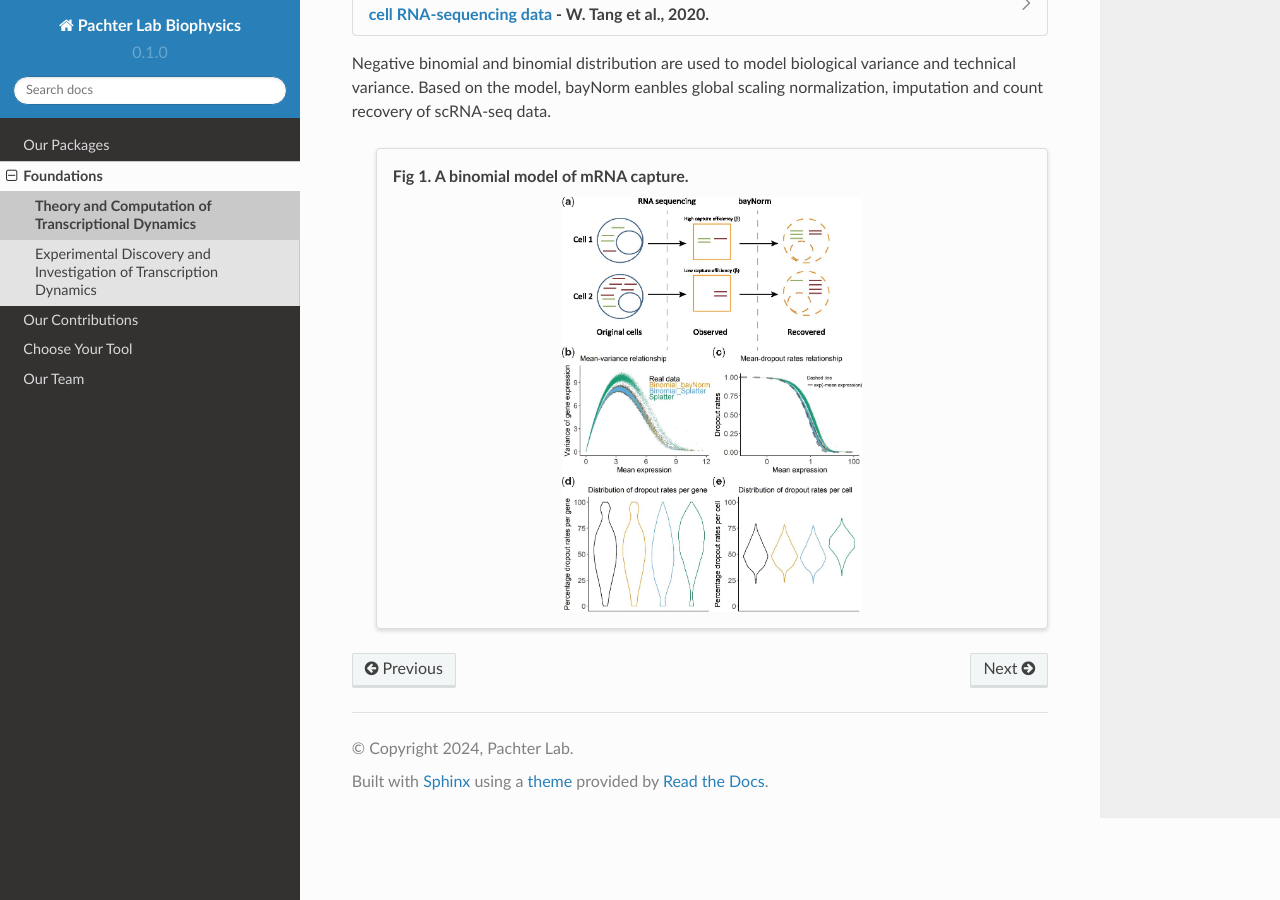
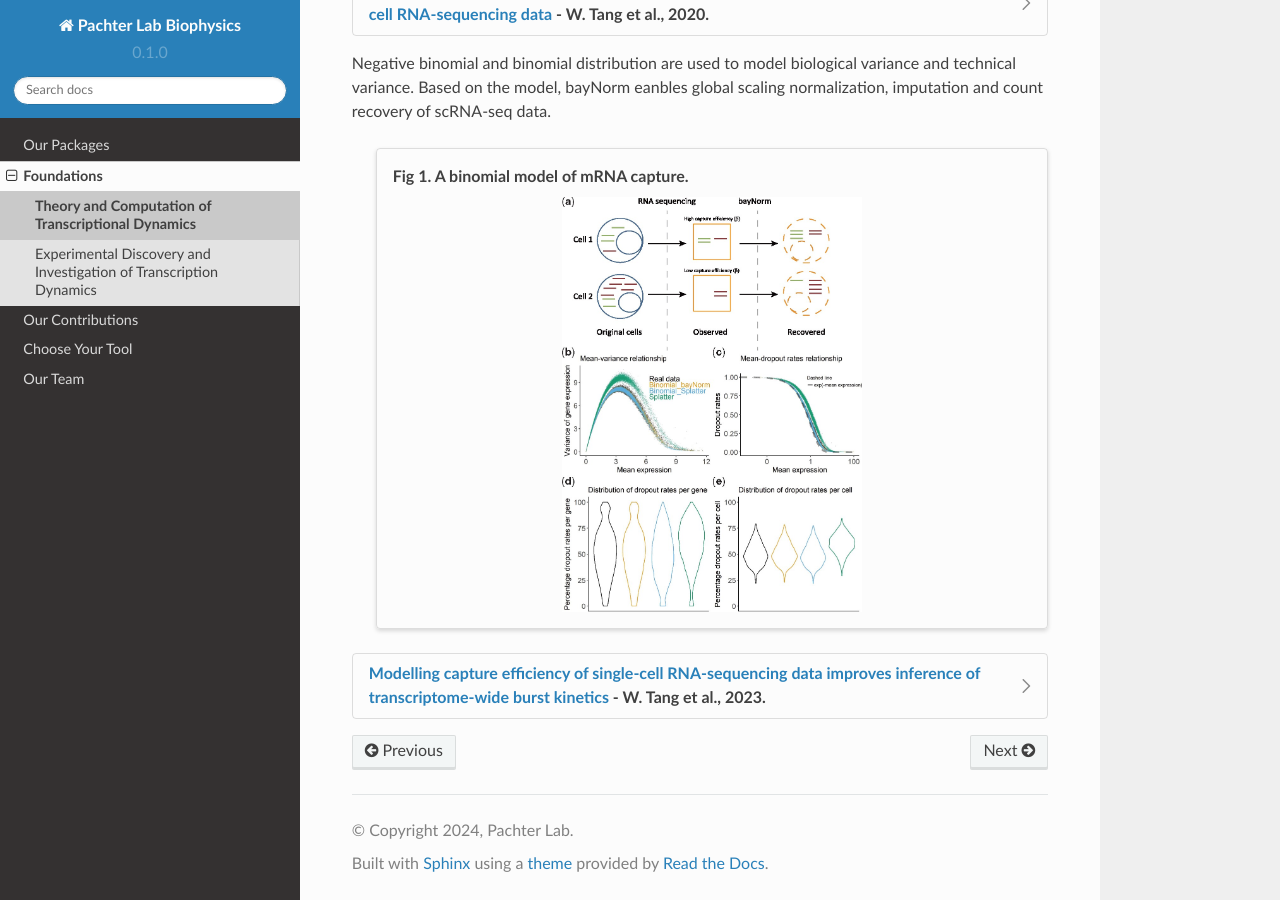
Before and after one commit to pachterlab/biophysics, a Sphinx documentation site: the page built from docs/source/foundations_computation.rst, in a window 1280 px wide and 900 px high, scrolled down 1245 px. Built offline with Sphinx 7.4.7 and the Read the Docs theme 2.0.0, drawn with Linux system fonts in a browser that asks for light colours.

Commit message:
Update foundations_computation.rst

```diff
--- a/docs/source/foundations_computation.rst
+++ b/docs/source/foundations_computation.rst
@@ -138,3 +138,18 @@ Negative binomial and binomial distribution are used to model biological varianc
                                     :width: 300
                                     :align: center
                                     :alt: some text
+
+
+.. dropdown:: `Modelling capture efficiency of single-cell RNA-sequencing data improves inference of transcriptome-wide burst kinetics <https://doi.org/10.1093/bioinformatics/btad395>`_ - W. Tang et al., 2023.
+
+            .. grid:: 2
+
+                .. grid-item::
+                    This article describes a model for scRNA-seq data. They assume a telegraph model with a transcription rate proportional to the cell size for gene expression and a binomial distribution for capture. They also compare four different inference methods for kinetic parameters: MLE, methods of moments estimation (MME), an Approximate Bayesian Computation (ABC) rejection sampling algorithm, and using direct likelihood-free inference based on a neural network (NN) implementation.
+
+                .. grid-item-card:: Fig 1. Model of stochastic gene expression.
+
+                                .. image:: ./figures/Tang_2023.jpeg
+                                    :width: 300
+                                    :align: center
+                                    :alt: some text
```
